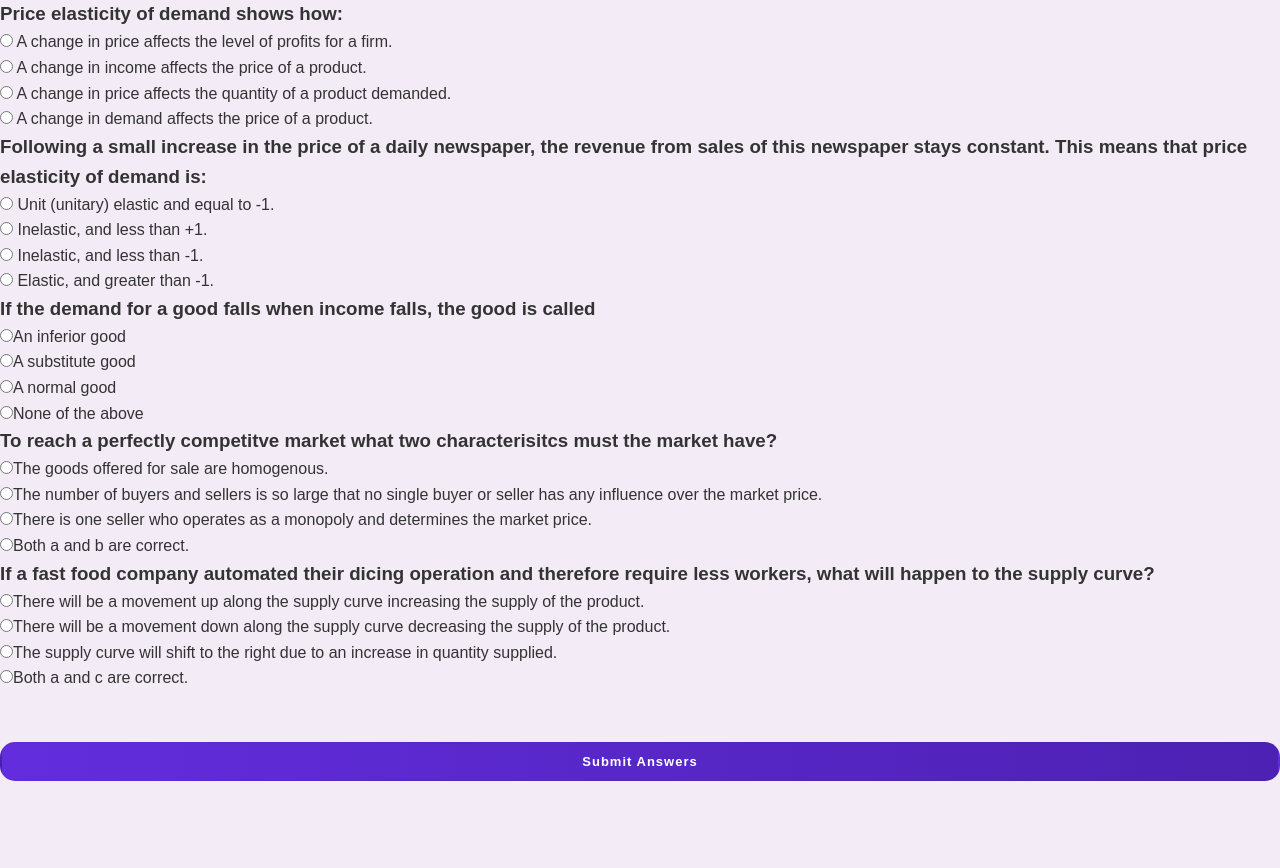
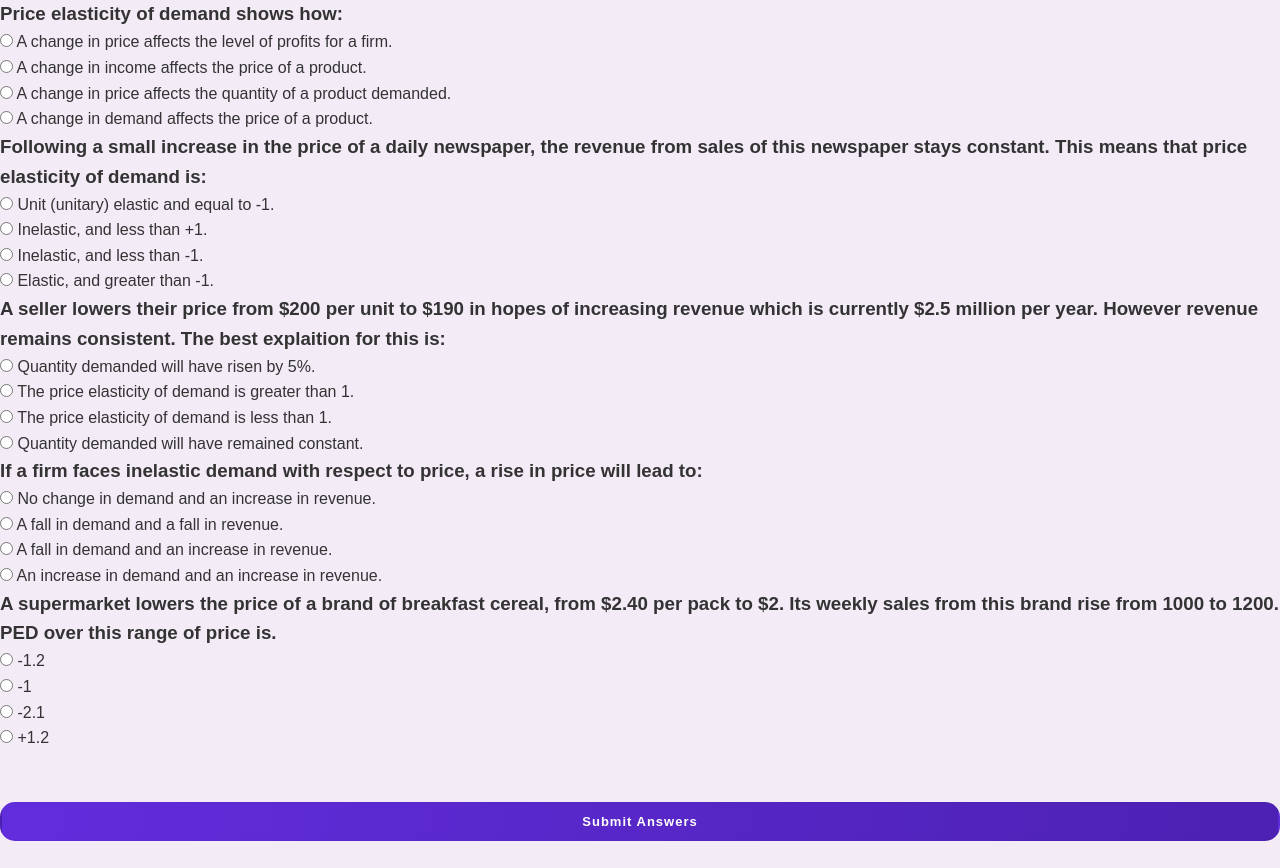
Before and after one commit to Aust1nNguyen/eco-entries, a Flask app: page /elasticity_quiz in a window 1280 px wide. Shown: the part 119-987 px from the top of the page. Before the commit the page ends 900 px from the top, so only its background shows below. Run offline with Flask 2, Linux system fonts and the light colour scheme; some libraries are stand-ins or nearby versions.

Commit message:
Added quiz and content

```diff
--- a/app/routes.py
+++ b/app/routes.py
@@ -118,6 +118,10 @@ def ds_quiz():
 def elasticity_quiz():
     return render_template('elasticity_quiz.html', title='Quiz', form='quizForm')
 
+@app.route('/surplus_quiz')
+def surplus_quiz():
+    return render_template('surplus_quiz.html', title='Quiz', form='quizForm')
+
 # Run with debug mode
 if __name__ == '__main__':
     app.run(debug=True)
--- a/app/templates/elasticity_quiz.html
+++ b/app/templates/elasticity_quiz.html
@@ -37,24 +37,24 @@
           <input type="radio" name="q2" value="c" id="q2c"> Inelastic, and less than -1.<br>
           <input type="radio" name="q2" value="d" id="q2d"> Elastic, and greater than -1.<br>
 
-          <h3 id ="q3h">If the demand for a good falls when income falls, the good is called</h3>
-          <input type="radio" name="q3" value="a" id="q3a">An inferior good<br>
-          <input type="radio" name="q3" value="b" id="q3b">A substitute good<br>
-          <input type="radio" name="q3" value="c" id="q3c">A normal good<br>
-          <input type="radio" name="q3" value="d" id="q3d">None of the above<br>
+          <h3 id ="q3h">A seller lowers their price from $200 per unit to $190 in hopes of increasing revenue which is currently $2.5 million per year. However revenue remains consistent. The best explaition for this is:</h3>
+          <input type="radio" name="q3" value="a" id="q3a"> Quantity demanded will have risen by 5%.<br>
+          <input type="radio" name="q3" value="b" id="q3b"> The price elasticity of demand is greater than 1.<br>
+          <input type="radio" name="q3" value="c" id="q3c"> The price elasticity of demand is less than 1.<br>
+          <input type="radio" name="q3" value="d" id="q3d"> Quantity demanded will have remained constant.<br>
 
-          <h3 id ="q4h">To reach a perfectly competitve market what two characterisitcs must the market have?</h3>
-          <input type="radio" name="q4" value="a" id="q4a">The goods offered for sale are homogenous.
+          <h3 id ="q4h">If a firm faces inelastic demand with respect to price, a rise in price will lead to:</h3>
+          <input type="radio" name="q4" value="a" id="q4a"> No change in demand and an increase in revenue.
           <br>
-          <input type="radio" name="q4" value="b" id="q4b">The number of buyers and sellers is so large that no single buyer or seller has any influence over the market price.<br>
-          <input type="radio" name="q4" value="c" id="q4c">There is one seller who operates as a monopoly and determines the market price.<br>
-          <input type="radio" name="q4" value="d" id="q4d">Both a and b are correct.<br>
+          <input type="radio" name="q4" value="b" id="q4b"> A fall in demand and a fall in revenue.<br>
+          <input type="radio" name="q4" value="c" id="q4c"> A fall in demand and an increase in revenue.<br>
+          <input type="radio" name="q4" value="d" id="q4d"> An increase in demand and an increase in revenue.<br>
 
-          <h3 id ="q5h">If a fast food company automated their dicing operation and therefore require less workers, what will happen to the supply curve? </h3>
-          <input type="radio" name="q5" value="a" id="q5a">There will be a movement up along the supply curve increasing the supply of the product.<br>
-          <input type="radio" name="q5" value="b" id="q5b">There will be a movement down along the supply curve decreasing the supply of the product.<br>
-          <input type="radio" name="q5" value="c" id="q5c">The supply curve will shift to the right due to an increase in quantity supplied.<br>
-          <input type="radio" name="q5" value="d" id="q5d">Both a and c are correct.<br>
+          <h3 id ="q5h">A supermarket lowers the price of a brand of breakfast cereal, from $2.40 per pack to $2. Its weekly sales from this brand rise from 1000 to 1200. PED over this range of price is.</h3>
+          <input type="radio" name="q5" value="a" id="q5a"> -1.2<br>
+          <input type="radio" name="q5" value="b" id="q5b"> -1<br>
+          <input type="radio" name="q5" value="c" id="q5c"> -2.1<br>
+          <input type="radio" name="q5" value="d" id="q5d"> +1.2<br>
 
           <br><br>
           <input type="submit" value= "Submit Answers">
--- a/app/templates/quiz.html
+++ b/app/templates/quiz.html
@@ -24,7 +24,7 @@
         <h2>CONSUMER AND PRODUCER SURPLUS</h2>
         <p>
             This quiz will test your knowledge on consumer and producer surplus and how this effects market efficiceny.
-            <a href="{{ url_for('surplus') }}">Click to get started!</a>
+            <a href="{{ url_for('surplus_quiz') }}">Click to get started!</a>
         </p>
 
         </div>
```
Also changed, not shown: app/templates/surplus.html (+37 -11 lines), app/templates/surplus_quiz.html (added, +64 -0 lines), app/static/images/cs_equat.png (added).
